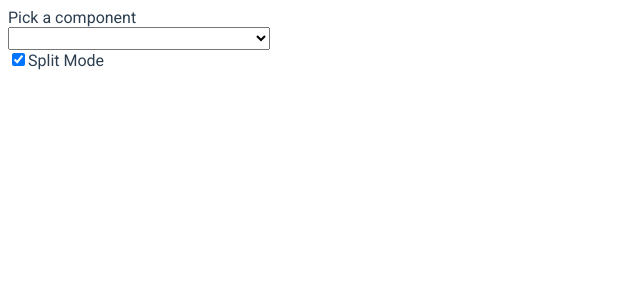
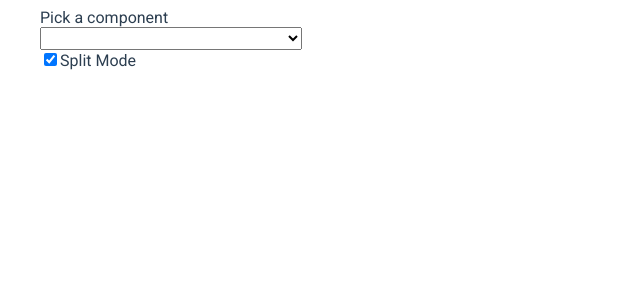
Before and after one commit to zlinst/vue-sandbox, a Vue app: page / in a window 1280 px wide. Shown: the top 300 px of the page, without its empty margins (0-640 px from the left). Built offline with nearby package versions, Linux system fonts and the light colour scheme.

Commit message:
Add new script to build demo site

```diff
--- a/src/App.vue
+++ b/src/App.vue
@@ -25,6 +25,9 @@ export default {
   -webkit-font-smoothing: antialiased;
   -moz-osx-font-smoothing: grayscale;
   color: #2c3e50;
+
+  margin: auto;
+  max-width: 1200px;
 }
 
 .vue-sandbox-monofont {
--- a/vue.config.js
+++ b/vue.config.js
@@ -1,6 +1,4 @@
 const path = require('path')
-
-const isDev = process.env.NODE_ENV === 'development'
 
 module.exports = {
   css: {
@@ -11,7 +9,10 @@ module.exports = {
       alias: {
         // make @lib alised to self when testing in production mode, so import will be
         // the umd build specified in package.main
-        '@lib': path.resolve(__dirname, isDev ? 'lib' : ''),
+        '@lib': path.resolve(
+          __dirname,
+          process.env.VUE_SANDBOX_ENV === 'production' ? '' : 'lib'
+        ),
         // we use require.context to load library components for testing, and the UMD build only
         // expose necessary componnets for the runtime, so we need @lib-src for such purpose
         '@lib-src': path.resolve(__dirname, 'lib'),
```
Also changed, not shown: package.json (+4 -3 lines), 1 other file (tests, documents, lock files or other folders).
